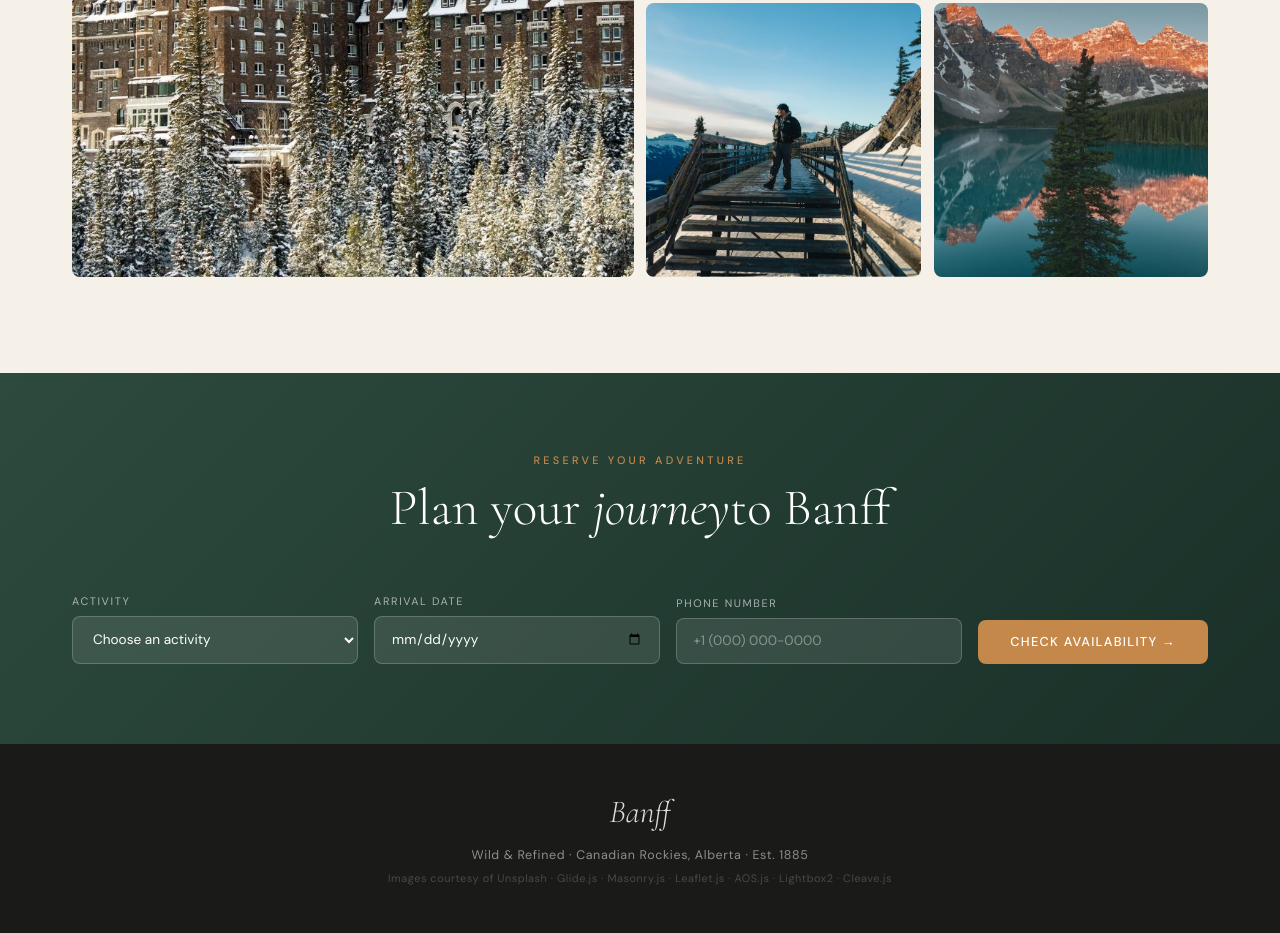
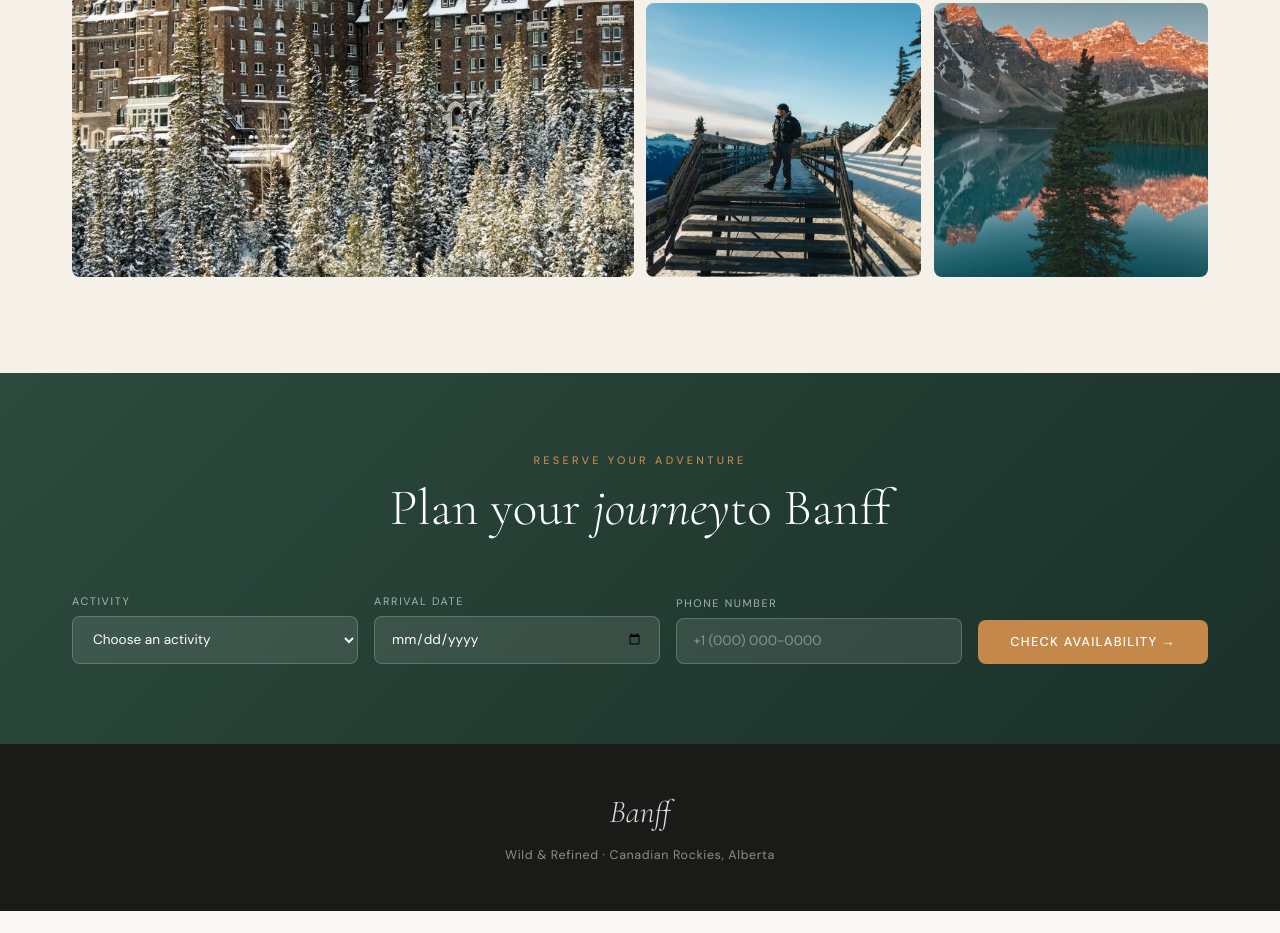
Before and after one commit to Huang-vivi/INM420-JS-Libraries, a website: page public/index.html in a window 1280 px wide. Shown: the part 3556-4489 px from the top of the page. After the commit the page ends 4467 px from the top, so only its background shows below. Drawn offline with nearby package versions, Linux system fonts and the light colour scheme.

Commit message:
revise context

```diff
--- a/public/index.html
+++ b/public/index.html
@@ -332,8 +332,7 @@
 <footer>
   <div class="section-inner">
     <span class="logo">Banff</span>
-    <p>Wild &amp; Refined · Canadian Rockies, Alberta · Est. 1885</p>
-    <p class="footer-small">Images courtesy of Unsplash · Glide.js · Masonry.js · Leaflet.js · AOS.js · Lightbox2 · Cleave.js</p>
+    <p>Wild &amp; Refined · Canadian Rockies, Alberta</p>
   </div>
 </footer>
 
```
Also changed, not shown: public/assets/js/main.js (+8 -23 lines).
